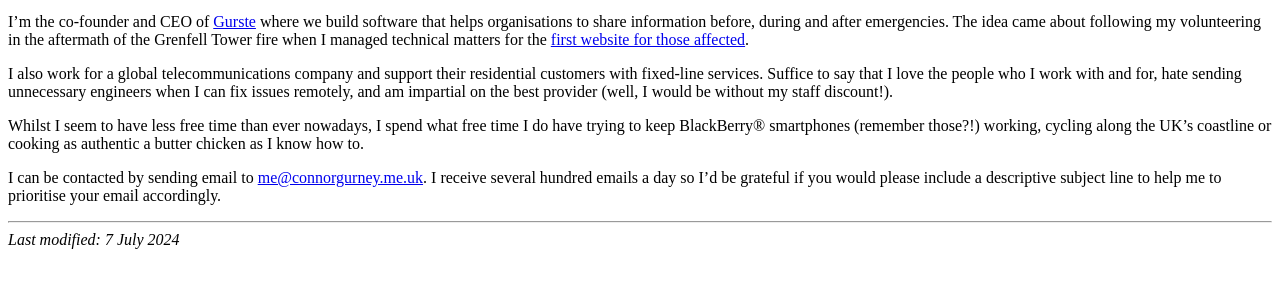
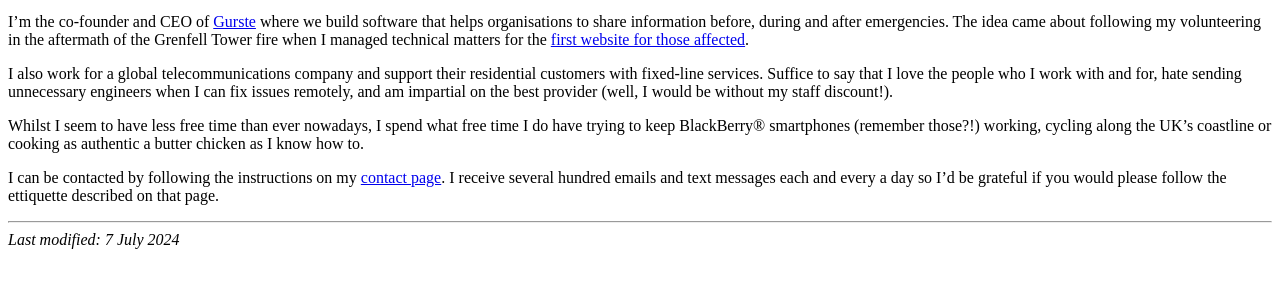
Before and after one commit to connordoner/cgmeuk, a plain HTML site: page content/index.html in a window 1280 px wide. Shown: the part 101-388 px from the top of the page. Drawn offline with Linux system fonts and the light colour scheme.

Commit message:
Update contact details on homepage

```diff
--- a/content/index.html
+++ b/content/index.html
@@ -45,11 +45,10 @@
          (remember those?!) working, cycling along the UK’s coastline or
          cooking as authentic a butter chicken as I know how to.</p>
 
-      <p>I can be contacted by sending email to
-         <a href="mailto:me@connorgurney.me.uk">me@connorgurney.me.uk</a>. I
-         receive several hundred emails a day so I’d be grateful if you would
-         please include a descriptive subject line to help me to prioritise your
-         email accordingly.</p>
+      <p>I can be contacted by following the instructions on my
+         <a href="/me/contact.html">contact page</a>. I receive several hundred
+         emails and text messages each and every a day so I’d be grateful if you
+         would please follow the ettiquette described on that page.</p>
     </main>
 
     <footer>
```
Also changed, not shown: 1 other file.
